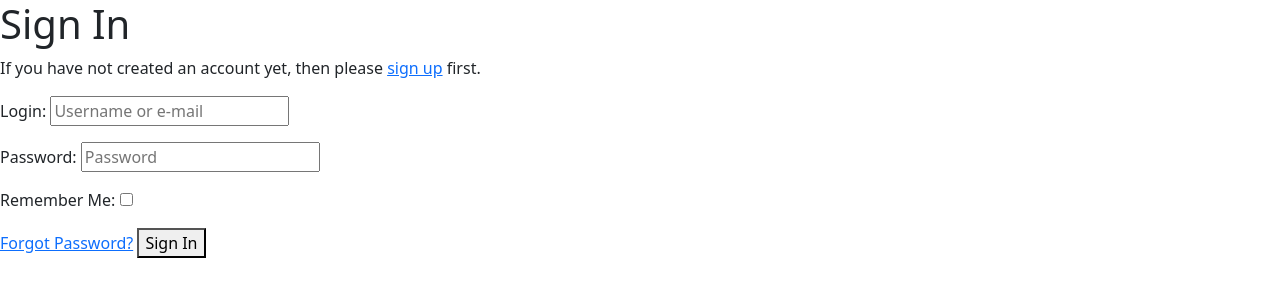
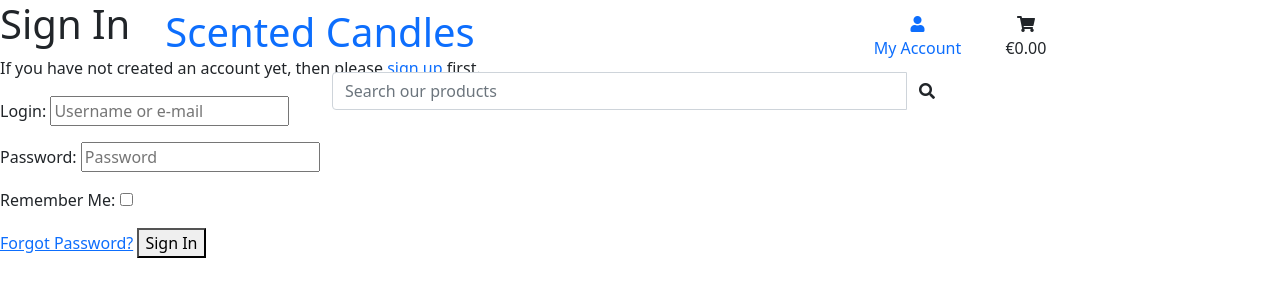
Before and after one commit to RCass172/scented-candles, a Django app: page /accounts/login/ in a window 1280 px wide. Shown: the top 300 px of the page. Run offline with Django 3.2, Linux system fonts and the light colour scheme; some libraries are stand-ins or nearby versions.

Commit message:
Add the header in base.html

```diff
--- a/templates/base.html
+++ b/templates/base.html
@@ -37,13 +37,82 @@
 </head>
 
 <body>
+    <header class="fixed-top container-fluid">
+        <div class="row">
+            <div class="col-12 col-lg-6 my-auto text-lg-left text-center">
+                <a href="{% url 'home' %}" class="nav-link">
+                    <h1>Scented Candles</h1>
+                </a>
+            </div>
+            <div class="col-12 col-lg-6 my-auto">
+                <ul class="list-unstyled list-inline text-center text-lg-right my-0">
+                    <li class="list-inline-item dropdown">
+                        <a class="nav-link" href="#" id="user-options" data-toggle="dropdown" aria-haspopup="true"
+                            aria-expanded="false">
+                            <div class="text-center">
+                                <div>
+                                    <i class="fas fa-user"></i>
+                                </div>
+                                <p class="my-0">My Account</p>
+                            </div>
+                        </a>
+                        <div class="dropdown-menu border-0" aria-labelledby="user-options">
+                            {% if request.user.is_authenticated %}
+                                {% if request.user.is_superuser %}
+                                    <a href="#" class="dropdown-item">Manage Products</a>
+                                {% endif %}
+                                <a href="#" class="dropdown-item">My Profile</a>
+                                <a href="{% url 'account_logout' %}" class="dropdown-item">Sign Out</a>
+                            {% else %}
+                                <a href="{% url 'account_signup' %}" class="dropdown-item">Register</a>
+                                <a href="{% url 'account_login' %}" class="dropdown-item">Sign In</a>
+                            {% endif %}
+                        </div>
+                    </li>
+                    <li class="list-inline-item">
+                        <a class="{% if grand_total %}text-info font-weight-bold{% else %}text-dark{% endif %} nav-link"
+                            href="#">
+                            <div class="text-center">
+                                <div><i class="fas fa-shopping-cart"></i></div>
+                                <p class="my-0">
+                                    {% if grand_total %}
+                                        €{{ grand_total|floatformat:2 }}
+                                    {% else %}
+                                        €0.00
+                                    {% endif %}
+                                </p>
+                            </div>
+                        </a>
+                    </li>
+                </ul>
+            </div>
+        </div>
+        <div class="row justify-content-center">
+            <div class="col-12 col-md-6">
+                <form method="GET" action="">
+                    <div class="input-group">
+                        <input class="form-control" name="q" type="text" placeholder="Search our products">
+                        <div class="input-group-append">
+                            <button class="form-control btn" type="submit">
+                                <span class="icon">
+                                    <i class="fas fa-search"></i>
+                                </span>
+                            </button>
+                        </div>
+                    </div>
+                </form>
+            </div>
+        </div>
+    </header>
 
     {% if messages %}
     <div class="mess-container"></div>
     {% endif %}
 
+    {% block page_header %}
+    {% endblock %}
+
     {% block content %}
-    <h1>Welcome to Scented Candles</h1>
     {% endblock %}
 
 </body>
```
Also changed, not shown: home/templates/home/index.html (+10 -0 lines). Lines whose indentation alone changed are shown as unchanged.
